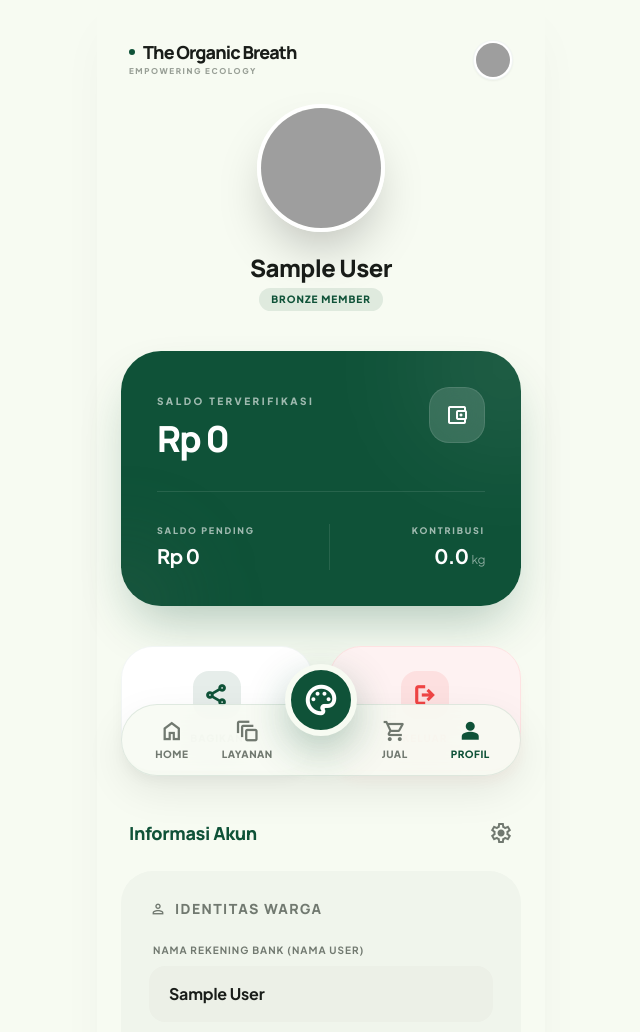
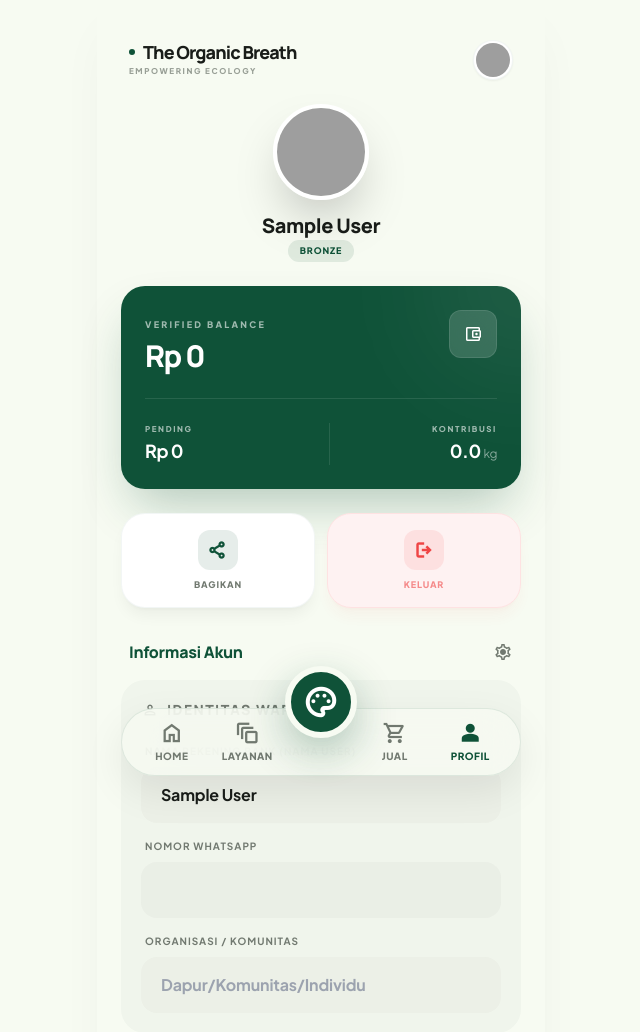
Before and after one commit to webizdev/bank-sampah-app, a PHP site: page /user/profile.php in a window 1280 px wide. Shown: the top 1032 px of the page, without its empty margins (319-959 px from the left). Run offline with PHP 8.4, Linux system fonts and the light colour scheme; the visitor is signed in with stand-in values (Sample User, id 1); data comes from the database, SQL or seed files in the repository; data that the repository does not hold is empty; some libraries are stand-ins or nearby versions; grey boxes are pictures that could not be loaded.

Commit message:
UI Overhaul: Made Bento Grid and cards more compact across Home, Profile, and Services

```diff
--- a/css/style.css
+++ b/css/style.css
@@ -48,14 +48,14 @@ body {
 /* Sectioning without lines */
 .section-container {
     background-color: var(--surface-container-low);
-    border-radius: 2rem;
-    padding: 1.75rem;
+    border-radius: 1.5rem;
+    padding: 1.25rem;
 }
 
 .card-container {
     background-color: #ffffff;
-    border-radius: 2rem;
-    padding: 1.5rem;
+    border-radius: 1.5rem;
+    padding: 1.25rem;
     box-shadow: 0 10px 30px rgba(15, 82, 56, 0.04);
     border: 1px solid rgba(113, 121, 112, 0.05);
 }
@@ -68,7 +68,7 @@ body {
     transform: translateX(-50%);
     width: calc(100% - 3rem);
     max-width: calc(448px - 3rem); /* Matching max-w-md */
-    height: 4.5rem;
+    height: 4.25rem;
     background: rgba(247, 251, 242, 0.82);
     backdrop-filter: blur(25px);
     -webkit-backdrop-filter: blur(25px);
--- a/user/profile.php
+++ b/user/profile.php
@@ -39,55 +39,54 @@ $lng = $u['longitude'] ?: 106.8272;
 </style>
 
 <!-- Profile Header -->
-<section class="mb-10 flex flex-col items-center text-center relative px-2 animate-fade-in">
+<section class="mb-6 flex flex-col items-center text-center relative px-2 animate-fade-in">
     <form id="avatar-form" enctype="multipart/form-data" class="relative">
-        <label for="avatar-input" class="profile-avatar-wrapper group block w-32 h-32 rounded-full border-4 border-white shadow-2xl overflow-hidden mb-6 bg-surface-container-highest">
+        <label for="avatar-input" class="profile-avatar-wrapper group block w-24 h-24 rounded-full border-4 border-white shadow-2xl overflow-hidden mb-4 bg-surface-container-highest">
             <img id="avatar-preview" src="<?php echo $u['avatar_url'] ?: 'https://ui-avatars.com/api/?name='.urlencode($u['name']).'&background=0f5238&color=fff&size=128'; ?>"
                  alt="Profile" class="w-full h-full object-cover">
             <div class="overlay">
-                <span class="material-symbols-outlined text-white text-3xl">photo_camera</span>
+                <span class="material-symbols-outlined text-white text-2xl">photo_camera</span>
             </div>
             <input type="file" id="avatar-input" name="avatar" class="hidden" accept="image/*" onchange="uploadAvatar()">
         </label>
     </form>
 
-    <div class="space-y-2">
-        <h2 class="headline text-2xl font-black text-on-surface tracking-tight leading-none"><?php echo htmlspecialchars($u['name']); ?></h2>
+    <div class="space-y-1">
+        <h2 class="headline text-xl font-black text-on-surface tracking-tight leading-none"><?php echo htmlspecialchars($u['name']); ?></h2>
         <div class="flex items-center justify-center gap-2">
-            <span class="bg-primary/10 text-primary px-3 py-1 rounded-full text-[10px] font-black uppercase tracking-widest"><?php echo $u['tier']; ?> Member</span>
+            <span class="bg-primary/10 text-primary px-3 py-1 rounded-full text-[9px] font-black uppercase tracking-widest"><?php echo $u['tier']; ?></span>
             <?php if ($u['organization']): ?>
-                <span class="bg-secondary text-white px-3 py-1 rounded-full text-[10px] font-black uppercase tracking-widest shadow-lg shadow-secondary/20"><?php echo htmlspecialchars($u['organization']); ?></span>
+                <span class="bg-secondary text-white px-3 py-1 rounded-full text-[9px] font-black uppercase tracking-widest shadow-lg shadow-secondary/20"><?php echo htmlspecialchars($u['organization']); ?></span>
             <?php endif; ?>
         </div>
     </div>
 </section>
 
 <!-- Premium Balance Card -->
-<section class="mb-10 animate-slide-up" style="animation-delay: 0.1s">
-    <div class="bg-primary rounded-[2.5rem] p-9 shadow-2xl shadow-primary/30 relative overflow-hidden text-white">
+<section class="mb-6 animate-slide-up" style="animation-delay: 0.1s">
+    <div class="bg-primary rounded-3xl p-6 shadow-2xl shadow-primary/30 relative overflow-hidden text-white">
         <!-- Abstract Background -->
-        <div class="absolute top-0 right-0 w-40 h-40 bg-white/10 rounded-full -mr-16 -mt-16 blur-3xl"></div>
-        <div class="absolute bottom-0 left-0 w-32 h-32 bg-secondary/20 rounded-full -ml-16 -mb-16 blur-2xl"></div>
+        <div class="absolute top-0 right-0 w-40 h-40 bg-white/10 rounded-full -mr-20 -mt-20 blur-3xl"></div>
 
-        <div class="relative z-10 space-y-8">
+        <div class="relative z-10 space-y-6">
             <div class="flex justify-between items-start">
                 <div>
-                    <span class="text-[10px] font-black uppercase tracking-[0.25em] opacity-60">Saldo Terverifikasi</span>
-                    <h3 class="headline text-4xl font-black tracking-tighter mt-2">Rp <?php echo number_format($u['balance'], 0, ',', '.'); ?></h3>
+                    <span class="text-[9px] font-black uppercase tracking-[0.25em] opacity-60">Verified Balance</span>
+                    <h3 class="headline text-3xl font-black tracking-tighter mt-1">Rp <?php echo number_format($u['balance'], 0, ',', '.'); ?></h3>
                 </div>
-                <div class="w-14 h-14 rounded-[1.25rem] bg-white/15 backdrop-blur-lg border border-white/10 flex items-center justify-center">
-                    <span class="material-symbols-outlined text-2xl">account_balance_wallet</span>
+                <div class="w-12 h-12 rounded-xl bg-white/15 backdrop-blur-lg border border-white/10 flex items-center justify-center">
+                    <span class="material-symbols-outlined text-xl">account_balance_wallet</span>
                 </div>
             </div>
 
-            <div class="pt-8 border-t border-white/10 grid grid-cols-2 gap-4">
+            <div class="pt-6 border-t border-white/10 grid grid-cols-2 gap-4">
                 <div>
-                    <span class="text-[9px] font-black uppercase tracking-[0.2em] opacity-60 mb-1 block">Saldo Pending</span>
-                    <p class="font-bold text-xl tracking-tight">Rp <?php echo number_format($saldo_pending, 0, ',', '.'); ?></p>
+                    <span class="text-[8px] font-black uppercase tracking-[0.2em] opacity-60 mb-0.5 block">Pending</span>
+                    <p class="font-bold text-lg tracking-tight">Rp <?php echo number_format($saldo_pending, 0, ',', '.'); ?></p>
                 </div>
                 <div class="text-right border-l border-white/10 pl-4">
-                    <span class="text-[9px] font-black uppercase tracking-[0.2em] opacity-60 mb-1 block">Kontribusi</span>
-                    <p class="font-bold text-xl tracking-tight"><?php echo number_format($u['total_kg'], 1); ?> <span class="text-xs opacity-50 font-normal">kg</span></p>
+                    <span class="text-[8px] font-black uppercase tracking-[0.2em] opacity-60 mb-0.5 block">Kontribusi</span>
+                    <p class="font-bold text-lg tracking-tight"><?php echo number_format($u['total_kg'], 1); ?> <span class="text-xs opacity-50 font-normal">kg</span></p>
                 </div>
             </div>
         </div>
@@ -95,26 +94,26 @@ $lng = $u['longitude'] ?: 106.8272;
 </section>
 
 <!-- Action Buttons -->
-<div class="grid grid-cols-2 gap-4 animate-slide-up" style="animation-delay: 0.2s">
-    <button onclick="shareApp()" class="flex flex-col items-center justify-center gap-3 bg-white p-6 rounded-[2rem] border border-primary/5 shadow-lg shadow-black/5 active:scale-95 transition-all">
-        <div class="w-12 h-12 bg-primary/10 rounded-2xl flex items-center justify-center text-primary">
-            <span class="material-symbols-outlined font-bold">share</span>
+<div class="grid grid-cols-2 gap-3 animate-slide-up" style="animation-delay: 0.2s">
+    <button onclick="shareApp()" class="flex flex-col items-center justify-center gap-2 bg-white p-4 rounded-3xl border border-primary/5 shadow-lg shadow-black/5 active:scale-95 transition-all">
+        <div class="w-10 h-10 bg-primary/10 rounded-xl flex items-center justify-center text-primary">
+            <span class="material-symbols-outlined text-[20px] font-bold">share</span>
         </div>
-        <span class="text-[10px] font-black uppercase tracking-widest text-outline">Bagikan</span>
+        <span class="text-[9px] font-black uppercase tracking-widest text-outline">Bagikan</span>
     </button>
-    <a href="../logout.php" class="flex flex-col items-center justify-center gap-3 bg-red-50 p-6 rounded-[2rem] border border-red-100 shadow-lg shadow-red-500/5 active:scale-95 transition-all no-underline">
-        <div class="w-12 h-12 bg-red-500/10 rounded-2xl flex items-center justify-center text-red-500">
-            <span class="material-symbols-outlined font-bold">logout</span>
+    <a href="../logout.php" class="flex flex-col items-center justify-center gap-2 bg-red-50 p-4 rounded-3xl border border-red-100 shadow-lg shadow-red-500/5 active:scale-95 transition-all no-underline">
+        <div class="w-10 h-10 bg-red-500/10 rounded-xl flex items-center justify-center text-red-500">
+            <span class="material-symbols-outlined text-[20px] font-bold">logout</span>
         </div>
-        <span class="text-[10px] font-black uppercase tracking-widest text-red-500/60">Keluar</span>
+        <span class="text-[9px] font-black uppercase tracking-widest text-red-500/60">Keluar</span>
     </a>
 </div>
 
 <!-- Account Settings Section -->
-<section class="mt-12 animate-slide-up" style="animation-delay: 0.3s">
-    <div class="flex items-center justify-between mb-6 px-2">
-        <h3 class="headline text-lg font-black text-primary">Informasi Akun</h3>
-        <span class="material-symbols-outlined text-outline">settings</span>
+<section class="mt-8 animate-slide-up" style="animation-delay: 0.3s">
+    <div class="flex items-center justify-between mb-4 px-2">
+        <h3 class="headline text-base font-black text-primary">Informasi Akun</h3>
+        <span class="material-symbols-outlined text-outline text-[20px]">settings</span>
     </div>
 
     <div class="space-y-4">
```
Also changed, not shown: test_upload_dir.php (added, +20 -0 lines), user/dashboard.php (+31 -37 lines), user/layanan.php (+16 -16 lines).
